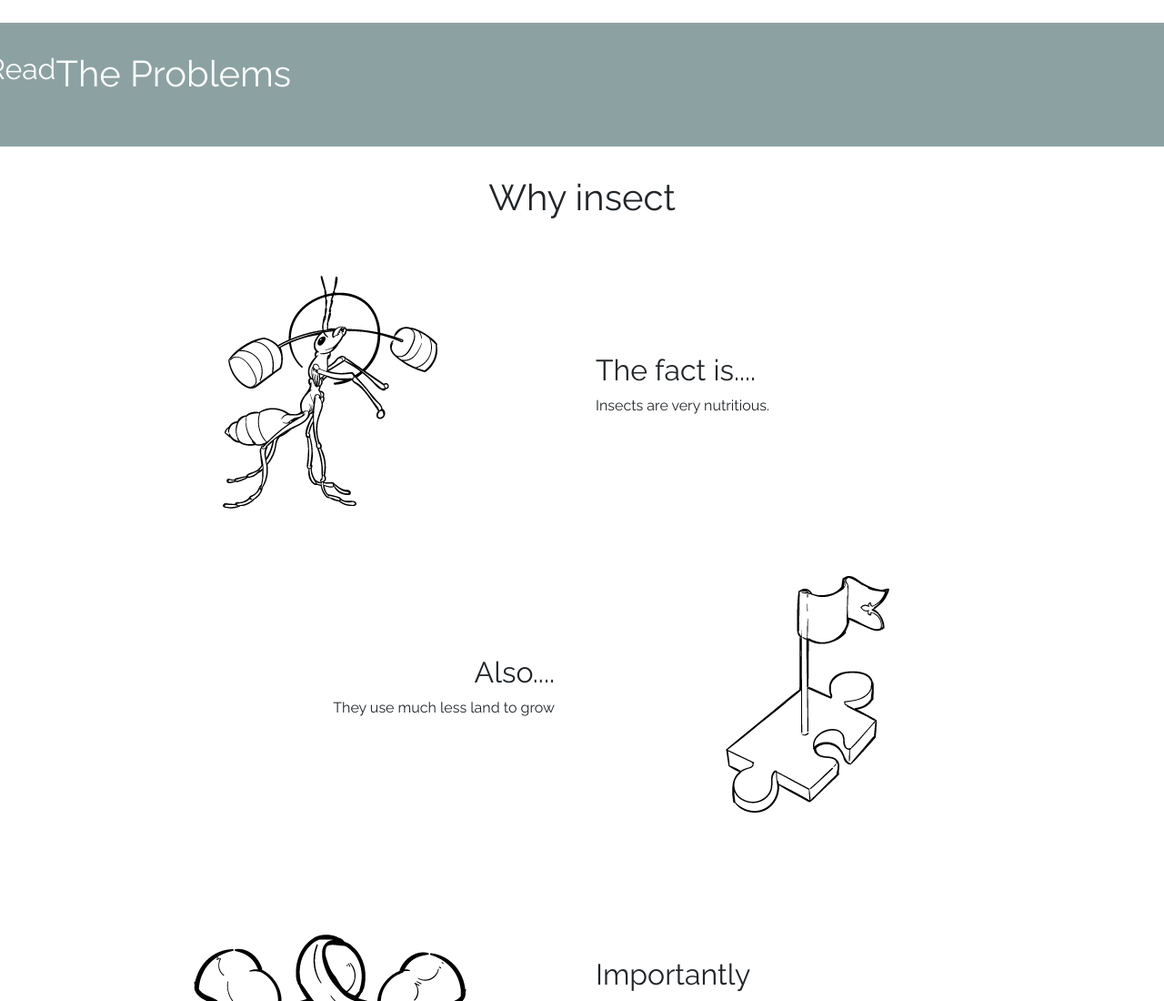
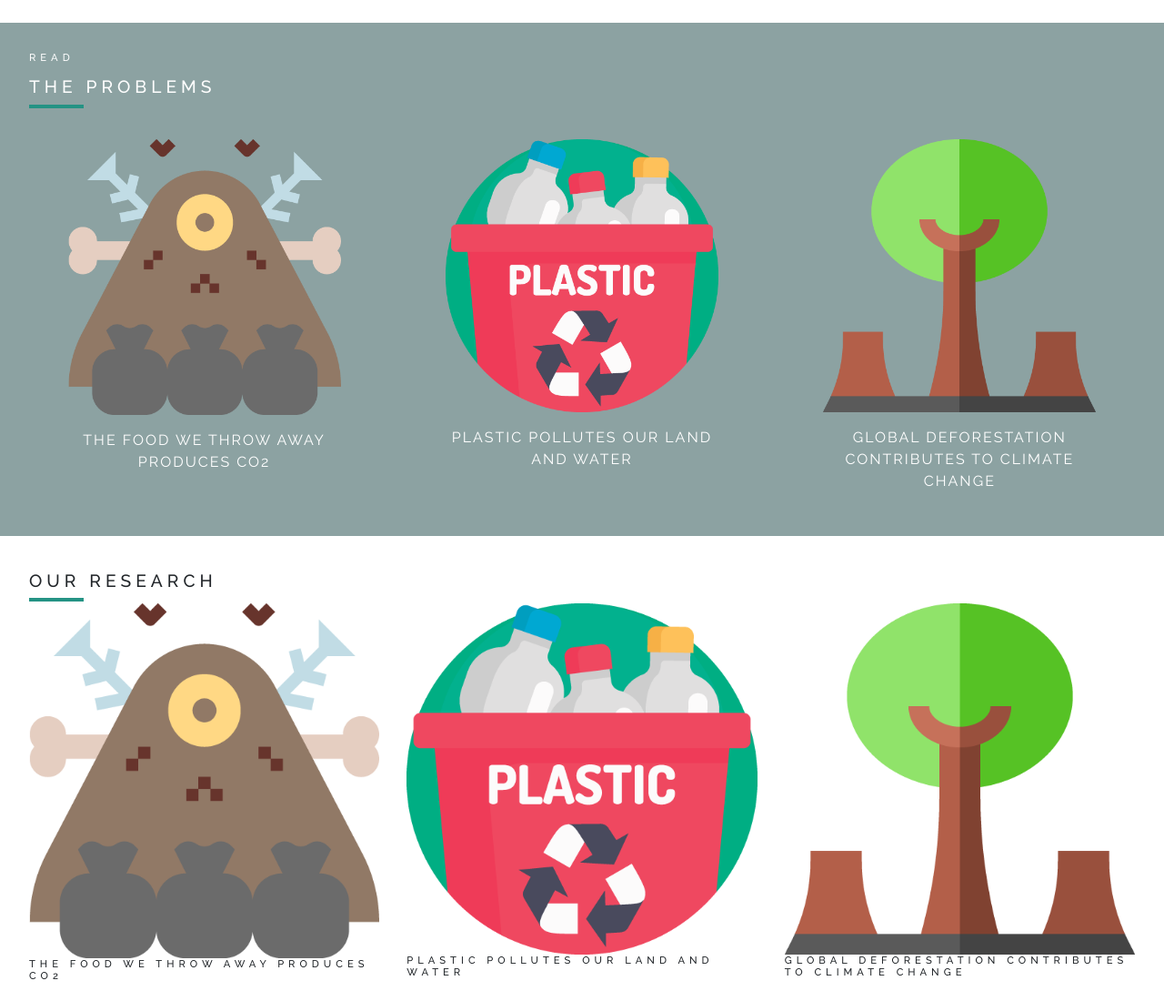
Before and after one commit to mhiratsuka/EntomorrowWebsiteRevision, a website: page index.html in a window 1280 px wide. Shown: the part 1700-2800 px from the top of the page at 91% size. Drawn offline with Linux system fonts and the light colour scheme.

Commit message:
on progress revision section

```diff
--- a/index.html
+++ b/index.html
@@ -299,13 +299,31 @@
 
 
     <section id="problem">
-         <div class="row">
-             <h2>Read</h2>
-             <h1>The Problems</h1>
 
-
-
-         </div>
+    <div class="container-95 fontstyle">
+        <h2 class="" >Read</h2>
+        <h3 class="linedecaration" >The Problems</h3>
+        <div class="row">
+            <div class="col-sm-12 col-md-4 problem-wrapper">
+                <img src="img/story/002-rubbish.png" alt="The Food We Throw Away Produces CO2">
+                <div class="desc">
+                    <h2>The Food We Throw Away Produces CO2</h2>
+                </div>
+            </div>
+            <div class="col-sm-12 col-md-4 problem-wrapper">
+                <img src="img/story/004-plastic.png" alt="The Food We Throw Away Produces CO2">
+                <div class="desc">
+                    <h2>Plastic Pollutes Our Land And Water</h2>
+                </div>
+            </div>
+            <div class="col-sm-12 col-md-4 problem-wrapper">
+                <img src="img/story/006-deforestation.png" alt="The Food We Throw Away Produces CO2">
+                <div class="desc">
+                    <h2>Global Deforestation Contributes To Climate Change</h2>
+                </div>
+            </div>
+        </div>
+    </div>
         <!-- <div class="container">
         <h2>Read</h2>
             <h1>The Problems</h1>
@@ -370,8 +388,31 @@
 
     </section>
 
-    <section id="insect">
-        <div class="container">
+    <section id="research">
+        <div class="container-95 fontstyle">
+            <h3 class="linedecaration" >Our Research</h3>
+            <div class="row">
+                <div class="col-sm-12 col-md-4 problem-wrapper">
+                    <img src="img/story/002-rubbish.png" alt="The Food We Throw Away Produces CO2">
+                    <div class="desc">
+                        <h2>The Food We Throw Away Produces CO2</h2>
+                    </div>
+                </div>
+                <div class="col-sm-12 col-md-4 problem-wrapper">
+                    <img src="img/story/004-plastic.png" alt="The Food We Throw Away Produces CO2">
+                    <div class="desc">
+                        <h2>Plastic Pollutes Our Land And Water</h2>
+                    </div>
+                </div>
+                <div class="col-sm-12 col-md-4 problem-wrapper">
+                    <img src="img/story/006-deforestation.png" alt="The Food We Throw Away Produces CO2">
+                    <div class="desc">
+                        <h2>Global Deforestation Contributes To Climate Change</h2>
+                    </div>
+                </div>
+            </div>
+        </div>
+        <!-- <div class="container">
             <h1>Why insect</h1>
 
             <div class="container">
@@ -429,7 +470,7 @@
             </div>
 
 
-        </div>
+        </div> -->
     </section>
 
     <section id="ted" class="container">
--- a/scss/fonts/google-font.scss
+++ b/scss/fonts/google-font.scss
@@ -1 +1 @@
-@import url('https://fonts.googleapis.com/css?family=Poppins|Raleway');
+@import url('https://fonts.googleapis.com/css?family=Poppins|Raleway:400,500,700');
--- a/scss/general/general.scss
+++ b/scss/general/general.scss
@@ -22,3 +22,9 @@ body{
 section{
 	margin-top: 2em;
 }
+
+.container-95{
+	width: 95%;
+	margin-left:auto;
+	margin-right: auto;
+}
--- a/scss/mario/header.scss
+++ b/scss/mario/header.scss
@@ -89,6 +89,9 @@ ul.navbar-nav{
 	font-size: $font-size-sm;
 	li{
 		margin-left: 2em;
+		letter-spacing: 1px;
+	    text-transform: uppercase;
+	    font-size: 0.8em;
 	}
 }
 
--- a/scss/mario/problem.scss
+++ b/scss/mario/problem.scss
@@ -9,10 +9,39 @@
 	background-color: #8CA2A2;
 	padding: 2em 0 3em 0;
 	color: #fff;
+	.row{
+		// flex-direction:column;
+	}
 	h1{
-		text-align:center;
+		display: block;
+	}
+	h2{
+		display: block;
+	}
+
+	img{
+		width: 100%;
+		max-width: 300px;
+		margin: 0 auto;
+		display: block;
+	}
+	.desc{
+		margin-top: 1em;
+		text-align: center;
+		h2{
+			font-weight: 400;
+	        letter-spacing: 2px;
+	        line-height: 1.5;
+	        font-size: $font-size-base;
+	        margin: 0 3em;
+		}
+	}
+
+	.problem-wrapper{
+		margin-top: 2em;
 	}
 }
+
 
 .cmp-image{
 	text-align: center;
--- a/scss/michika/global.scss
+++ b/scss/michika/global.scss
@@ -17,10 +17,15 @@
     // mobile size
     h2 {
         text-transform: uppercase;
+        font-weight: 500;
+        letter-spacing: 5px;
     }
 
     h3{
         text-transform: uppercase;
+        font-weight: 500;
+        letter-spacing: 5px;
+        line-height: 1.8;
     }
 
     @media screen and (max-width: 763px) {
@@ -53,7 +58,7 @@
     // desktop
     @media screen and (min-width: 992px){
         h2 {
-            font-size: 0.9em;
+            font-size: 0.7em;
         }
         h3{
             font-size: 1.2em;
```
Also changed, not shown: css/style.css, img/FacultyBrewing_Logo_BLACK-s.png (added), img/story/002-rubbish.png (added), img/story/004-plastic.png (added), img/story/006-deforestation.png (added), 1 other file.
